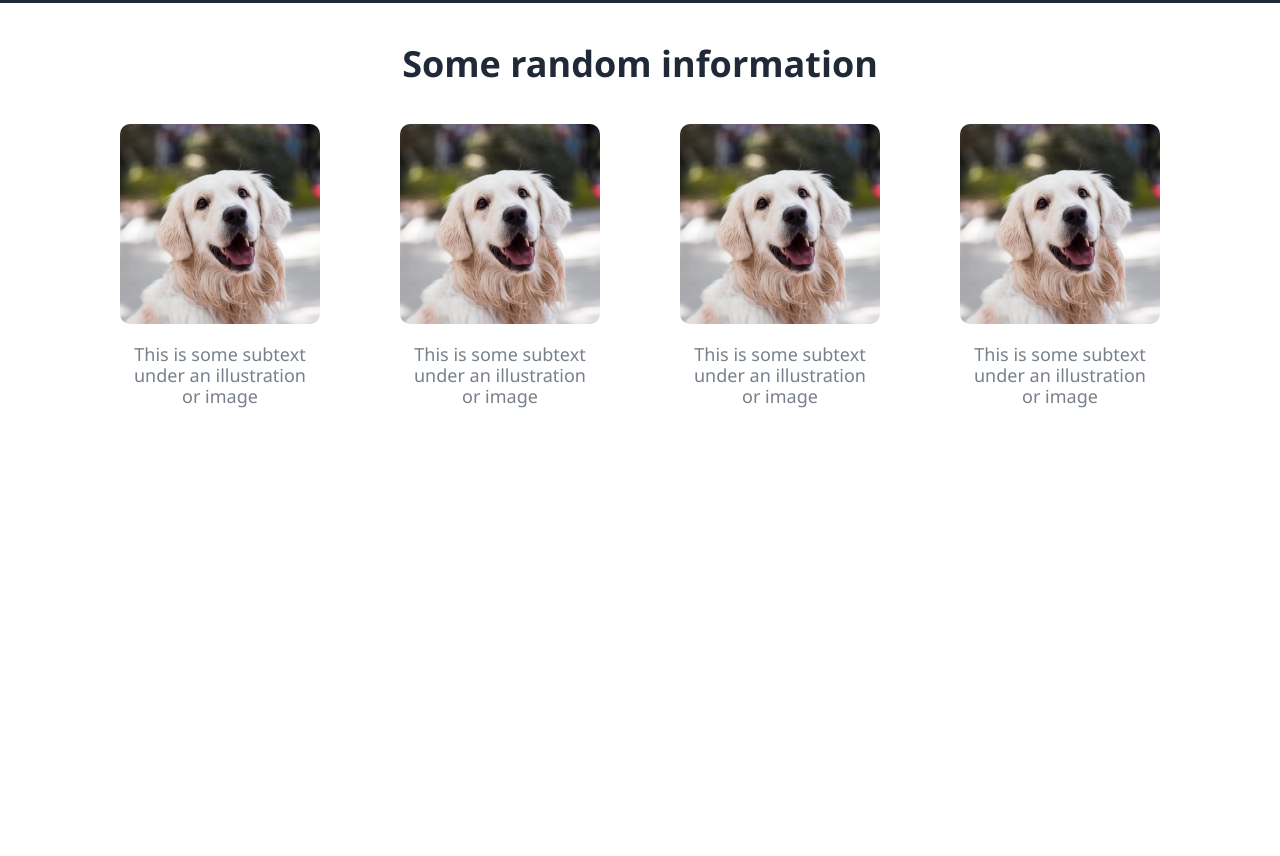
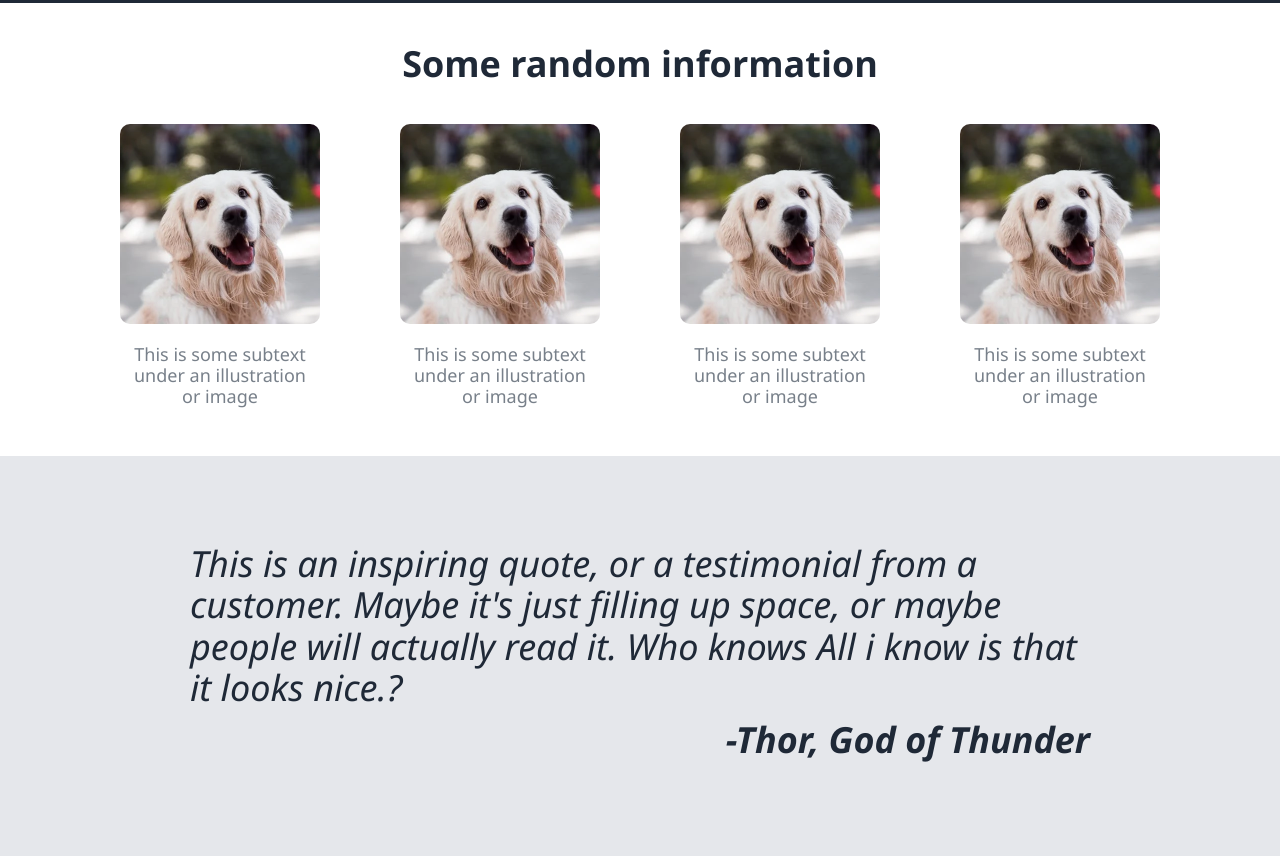
Before and after one commit to markoooooo/Odin-NewVersion, a plain HTML site: page index.html in a window 1280 px wide. Shown: the part 797-1653 px from the top of the page. Before the commit the page ends 1253 px from the top, so only its background shows below. Drawn offline with Linux system fonts and the light colour scheme.

Commit message:
Quote section done

```diff
--- a/css/style.css
+++ b/css/style.css
@@ -209,3 +209,25 @@ ul:hover {
   text-align: center;
   margin-bottom: 5rem;
 }
+
+/* Quote Section */
+
+.quote {
+  display: flex;
+  justify-content: center;
+  height: 50vh;
+  align-items: center;
+  background-color: var(--heroSecondaryTxt-color);
+  color: var(--dark-bg);
+  font-size: 36px;
+  font-style: italic;
+}
+
+.quote .container {
+  max-width: 900px;
+}
+
+.quote .quote__author {
+  float: right;
+  font-weight: bold;
+}
--- a/index.html
+++ b/index.html
@@ -84,6 +84,18 @@
           </div>
         </div>
       </section>
+
+      <!-- Quote Section -->
+      <section class="quote">
+        <div class="container">
+          <p class="quote__text">
+            This is an inspiring quote, or a testimonial from a customer. Maybe
+            it's just filling up space, or maybe people will actually read it.
+            Who knows All i know is that it looks nice.?
+          </p>
+          <p class="quote__author">-Thor, God of Thunder</p>
+        </div>
+      </section>
     </main>
     <footer></footer>
   </body>
```
